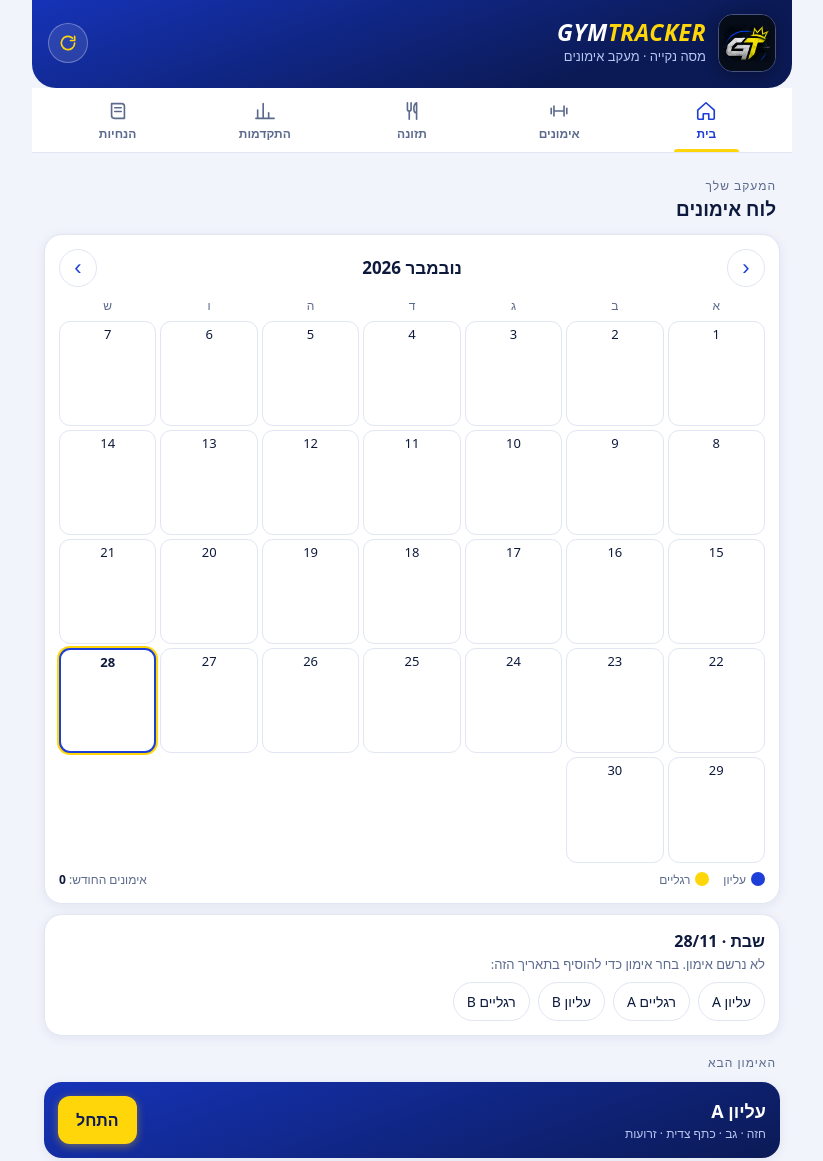
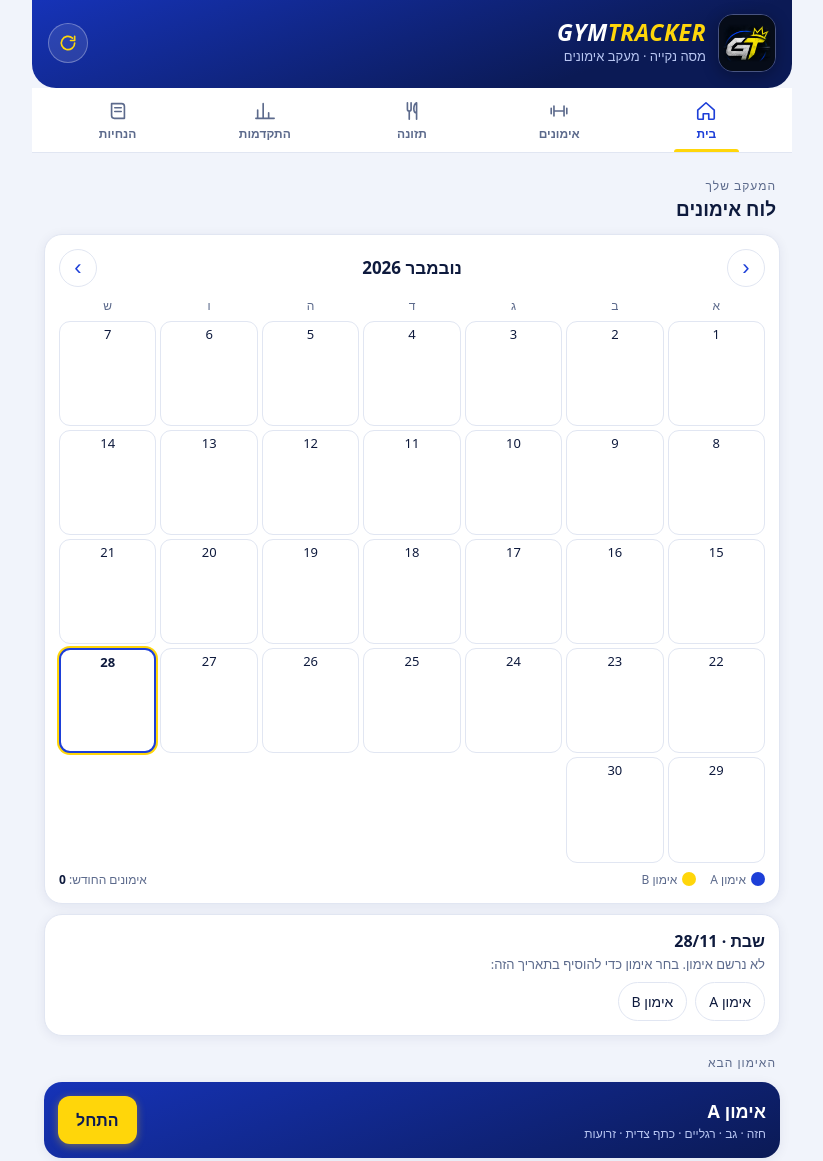
Before and after one commit to adamovad/gym-tracker, a plain HTML site: page index.html in a window 1280 px wide. Shown: the top 1161 px of the page, without its empty margins (228-1051 px from the left). Drawn offline with Linux system fonts and the light colour scheme.

Commit message:
Two full workouts A and B (incl. legs), keep legacy sessions
Co-Authored-By: Claude Sonnet 5.5 <noreply@anthropic.com>
Claude-Session: https://claude.ai/code/session_012po2veaHWXj2U2rHDuZDuU

```diff
--- a/index.html
+++ b/index.html
@@ -142,7 +142,26 @@ input[type=date]{min-width:0;max-width:100%;-webkit-appearance:none;appearance:n
 <script>
 /* ===================== נתוני התוכנית ===================== */
 var DAYS=[
- {id:"d1",t:"יום 1 · עליון A",s:"חזה · גב · כתף צדית · זרועות",ex:[
+ {id:"A",t:"אימון A",n:"אימון A",c:"A",s:"חזה · גב · רגליים · כתף צדית · זרועות",nt:"שני אימונים, A ו־B, לסירוגין: A, B, A, B – 4 פעמים בשבוע. כל אימון כולל גם רגליים. הרגליים לא עבדו זמן רב, ולכן ברגליים נכנסים בהדרגה: בפעמים הראשונות RPE 6–7, בלי כשל, ו־2 סטים בכל תרגיל רגליים.",ex:[
+  {g:"A1",n:"לחיצת חזה במשקולות, ספסל משופע 30° בלבד",en:"Low incline dumbbell bench press (30 degrees)",s:4,r:"6–10",h:"טופ סט כבד 6–8, אחריו סטי ירידה 8–10. מרפקים ~45°."},
+  {g:"A2",n:"משיכה עליונה (פולי) באחיזה ניטרלית או רחבה",en:"Lat pulldown neutral grip",s:4,r:"6–10",h:"טופ סט כבד 6–8, אחריו ירידה 8–10. בלי נדנוד."},
+  {g:"B1",n:"לחיצת רגליים",en:"Leg press",s:3,r:"10–12",h:"טמפו איטי, בלי נעילה בסוף התנועה."},
+  {g:"B2",n:"כפיפת ברך בשכיבה / בישיבה (המסטרינג)",en:"Lying leg curl machine",s:3,r:"10–12",h:"טמפו איטי בירידה."},
+  {g:"C1",n:"לחיצת חזה במכונה, ישיבה (אחיזה ניטרלית אם יש)",en:"Seated machine chest press",s:3,r:"8–12",h:"נפח נוסף אחרי הלחיצה הכבדה. בלי לנעול מרפקים."},
+  {g:"C2",n:"הרמות צד במשקולות / בכבל",en:"Dumbbell lateral raise",s:3,r:"12–15",h:"עד גובה הכתף בלבד."},
+  {g:"D1",n:"פשיטת מרפק בכבל (פושדאון)",en:"Cable triceps rope pushdown",s:3,r:"10–15",h:"מרפקים צמודים לגוף."},
+  {g:"D2",n:"הרמות תאומים בעמידה",en:"Standing calf raise",s:3,r:"12–15",h:"טווח מלא, עצירה למעלה."},
+  {g:"E1",n:"כפיפת בטן במכונה (ישיבה)",en:"Seated ab crunch machine",s:3,r:"10–15",h:"מכווצים את הבטן ולא מושכים עם הידיים. נשימה החוצה בהתכווצות."}]},
+ {id:"B",t:"אימון B",n:"אימון B",c:"B",s:"חזה · גב · רגליים · כתף אחורית · זרועות",nt:"אותו עיקרון כמו אימון A: מתחלפים ביניהם, וגם כאן יש רגליים. ברגליים נשארים קלים בהתחלה (RPE 6–7, בלי כשל).",ex:[
+  {g:"A1",n:"לחיצת חזה במשקולות על ספסל שטוח (או מכונה)",en:"Flat dumbbell bench press",s:3,r:"6–10",h:"טופ סט כבד 6–8 חזרות, ואז ירידה."},
+  {g:"A2",n:"משיכה עליונה אחיזה צרה ניטרלית (או מתח בסיוע)",en:"Close grip neutral lat pulldown",s:3,r:"6–10",h:"אם המתח לא נוח לכתף – פולי."},
+  {g:"B1",n:"גובלט סקוואט עד ספסל גבוה (עומק קטן)",en:"Goblet box squat",s:3,r:"8–12",h:"משקל קל, RPE 6–7, טמפו איטי."},
+  {g:"B2",n:"גשר ישבן (על הרצפה, עם משקולת על האגן)",en:"Dumbbell glute bridge",s:3,r:"10–15",h:"עצירה של שנייה למעלה."},
+  {g:"C1",n:"חתירה נתמכת חזה (מכונה / משקולות)",en:"Chest supported row",s:3,r:"10–12",h:"הגב מוגן, הטכניקה נקייה."},
+  {g:"C2",n:"פרפר אחורי (כתף אחורית)",en:"Reverse pec deck rear delt fly",s:3,r:"12–15",h:"משקל קל, תנועה נקייה."},
+  {g:"D1",n:"כפיפת פטישים במשקולות",en:"Dumbbell hammer curl",s:3,r:"10–12",h:"בלי נדנוד."},
+  {g:"D2",n:"הרמת ברכיים בכיסא קפטן (בטן תחתונה)",en:"Captain's chair knee raise",s:3,r:"10–15",h:"נשענים על האמות, בלי נדנוד. אם אין כיסא קפטן – הרמת רגליים בשכיבה על ספסל."}]},
+ {id:"d1",t:"עליון A (קודם)",n:"עליון A (קודם)",c:"A",s:"חזה · גב · כתף צדית · זרועות",ex:[
   {g:"A1",n:"לחיצת חזה במשקולות, ספסל משופע 30° בלבד",en:"Low incline dumbbell bench press (30 degrees)",s:4,r:"6–10",h:"טופ סט כבד 6–8, אחריו סטי ירידה 8–10. מרפקים ~45°."},
   {g:"A2",n:"משיכה עליונה (פולי) באחיזה ניטרלית או רחבה",en:"Lat pulldown neutral grip",s:4,r:"6–10",h:"טופ סט כבד 6–8, אחריו ירידה 8–10. בלי נדנוד."},
   {g:"B1",n:"לחיצת חזה במכונה, ישיבה (אחיזה ניטרלית אם יש)",en:"Seated machine chest press",s:3,r:"8–12",h:"נפח נוסף אחרי הלחיצה הכבדה. בלי לנעול מרפקים."},
@@ -152,7 +171,7 @@ var DAYS=[
   {g:"D1",n:"פרפר בכבל או במכונה (חזה)",en:"Cable chest fly",s:2,r:"12–15",h:"טווח נוח בלי מתיחה קיצונית של הכתף, מרפק מעט כפוף."},
   {g:"D2",n:"כפיפת פטישים במשקולות",en:"Dumbbell hammer curl",s:3,r:"10–12",h:"בלי נדנוד."},
   {g:"E1",n:"כפיפת בטן במכונה (ישיבה)",en:"Seated ab crunch machine",s:3,r:"10–15",h:"עם משקל שמאתגר: מכווצים את הבטן ולא מושכים עם הידיים. נשימה החוצה בהתכווצות. מבצעים בישיבה."}]},
- {id:"d2",t:"יום 2 · רגליים A",s:"רגליים · ישבן · ליבה",nt:"אימון רגליים פשוט, על מכונות. הרגליים לא עבדו זמן רב, ולכן נכנסים בהדרגה: באימוני הרגליים הראשונים RPE 6–7, בלי כשל, ומספיקים 2 סטים בכל תרגיל. כאבי שרירים ביום 2–3 הם צפויים ולא סיבה לדלג על האימון הבא. חימום של 5 דק׳ באופניים או בהליכה הוא חלק מהאימון.",ex:[
+ {id:"d2",t:"רגליים A (קודם)",n:"רגליים A (קודם)",c:"A",s:"רגליים · ישבן · ליבה",nt:"אימון רגליים פשוט, על מכונות. הרגליים לא עבדו זמן רב, ולכן נכנסים בהדרגה: באימוני הרגליים הראשונים RPE 6–7, בלי כשל, ומספיקים 2 סטים בכל תרגיל. כאבי שרירים ביום 2–3 הם צפויים ולא סיבה לדלג על האימון הבא. חימום של 5 דק׳ באופניים או בהליכה הוא חלק מהאימון.",ex:[
   {n:"לחיצת רגליים",en:"Leg press",s:3,r:"10–12",h:"טמפו איטי, בלי נעילה בסוף התנועה."},
   {n:"גשר ישבן (על הרצפה, עם משקולת על האגן)",en:"Dumbbell glute bridge",s:3,r:"10–15",h:"עצירה של שנייה למעלה. מעלים משקל כשכל הסטים נקיים."},
   {n:"כפיפת ברך בשכיבה / בישיבה (המסטרינג)",en:"Lying leg curl machine",s:3,r:"10–12",h:"טמפו איטי בירידה."},
@@ -160,7 +179,7 @@ var DAYS=[
   {n:"הרמות תאומים בעמידה",en:"Standing calf raise",s:3,r:"12–15",h:"טווח מלא, עצירה למעלה."},
   {n:"פלאנק",en:"Plank",s:3,r:"30–45 שנ׳",h:"גוף ישר, בלי שקיעה בגב. אפשר לרשום שניות במקום חזרות."},
   {n:"דד־באג",en:"Dead bug exercise",s:3,r:"10 לצד",h:"הגב התחתון צמוד לרצפה, תנועה איטית."}]},
- {id:"d3",t:"יום 3 · עליון B",s:"חזה · גב · כתף אחורית · זרועות",ex:[
+ {id:"d3",t:"עליון B (קודם)",n:"עליון B (קודם)",c:"B",s:"חזה · גב · כתף אחורית · זרועות",ex:[
   {g:"A1",n:"לחיצת חזה במכונה / משקולות על ספסל שטוח",en:"Flat dumbbell bench press",s:4,r:"6–10",h:"טופ סט כבד 6–8 חזרות, ואז ירידה."},
   {g:"A2",n:"משיכה עליונה אחיזה צרה ניטרלית (או מתח בסיוע)",en:"Close grip neutral lat pulldown",s:3,r:"6–10",h:"אם המתח לא נוח לכתף – פולי."},
   {g:"B1",n:"לחיצת חזה משופעת במכונה או בסמית׳ (זווית נמוכה)",en:"Low incline smith machine press",s:3,r:"8–12",h:"זווית של עד 30°, לא יותר."},
@@ -170,7 +189,7 @@ var DAYS=[
   {g:"D1",n:"קרוס־אובר בכבל, מגבוה למטה (חזה תחתון)",en:"High to low cable crossover",s:2,r:"12–15",h:"מרפקים מעט כפופים, הידיים נפגשות מול הבטן התחתונה."},
   {g:"D2",n:"סופר־סט: כפיפת מרפק בכבל + פשיטת מרפק בחבל",en:"Cable biceps curl",s:3,r:"10–15",h:"בלי מנוחה בין שני התרגילים, מנוחה 90 שנ׳ אחרי הזוג."},
   {g:"E1",n:"הרמת ברכיים בכיסא קפטן (בטן תחתונה)",en:"Captain's chair knee raise",s:3,r:"10–15",h:"נשענים על האמות, בלי נדנוד. מרימים את האגן מעט בסוף התנועה. אם אין כיסא קפטן, אפשר הרמת רגליים שכיבה על ספסל."}]},
- {id:"d4",t:"יום 4 · רגליים B",s:"ישבן · ירך אחורית · ליבה",nt:"אימון קצר וקל יותר מיום 2: משקל קל, RPE 6–7. בהתחלה 2 סטים בכל תרגיל, ואם עברת את יום 2 בקלות – מוסיפים סט.",ex:[
+ {id:"d4",t:"רגליים B (קודם)",n:"רגליים B (קודם)",c:"B",s:"ישבן · ירך אחורית · ליבה",nt:"אימון קצר וקל יותר מיום 2: משקל קל, RPE 6–7. בהתחלה 2 סטים בכל תרגיל, ואם עברת את יום 2 בקלות – מוסיפים סט.",ex:[
   {n:"גובלט סקוואט עד ספסל גבוה (עומק קטן)",en:"Goblet box squat",s:2,r:"8–12",h:"משקל קל, RPE 6–7, טמפו איטי. מטרתו תנועה ולא עומס."},
   {n:"גשר ישבן חד־רגלי",en:"Single leg glute bridge",s:3,r:"10 לצד",h:"אפשר גם עם משקולת על האגן."},
   {n:"כפיפת ברך בישיבה",en:"Seated leg curl machine",s:3,r:"12–15",h:"אחרי יום 2 – אפשר להפחית משקל."},
@@ -282,9 +301,11 @@ function renderNav(){
 function dayName(d){return ["יום ראשון","יום שני","יום שלישי","יום רביעי","יום חמישי","יום שישי","שבת"][new Date(d+"T12:00:00").getDay()]}
 function vWorkout(){
   var h=bkNudge()+'<div class="card"><div class="row"><div style="flex:1"><label class="f" style="margin-top:0">תאריך האימון</label><input type="date" value="'+UI.wdate+'" data-wdate="1"></div></div></div>';
+  if(UI.day>=2&&!hasData(S.w[UI.wdate+"|"+DAYS[UI.day].id]))UI.day=0;
   h+='<div class="seg">'+DAYS.map(function(d,i){
     var done=hasData(S.w[UI.wdate+"|"+d.id]);
-    return '<button class="'+(UI.day===i?'on':'')+'" data-day="'+i+'"><span>'+d.t.split(" · ")[1]+'</span>'+(done?'<em>✓</em>':'')+'</button>'}).join("")+'</div>';
+    if(i>=2&&!done)return '';
+    return '<button class="'+(UI.day===i?'on':'')+'" data-day="'+i+'"><span>'+d.n+'</span>'+(done?'<em>✓</em>':'')+'</button>'}).join("")+'</div>';
   var D=DAYS[UI.day], rec=peek(UI.wdate,D.id);
   if(UI.sub&&UI.sub.indexOf(UI.wdate+"_"+UI.day+"_")!==0)UI.sub=null;
   h+=exList()+'<div class="card"><h2>'+D.t+'</h2><div class="small" style="margin:-2px 0 6px">'+D.s+'</div>';
@@ -475,9 +496,9 @@ function barChart(dates,sets){
 }
 function sessionsOn(date){var a=[];DAYS.forEach(function(D,i){if(hasData(S.w[date+"|"+D.id]))a.push(i)});return a}
 function nextWorkout(){
-  var best="",bi=-1;
-  Object.keys(S.w).forEach(function(k){var p=k.split("|");if(hasData(S.w[k])&&p[0]>=best){var i=DAYS.map(function(d){return d.id}).indexOf(p[1]);if(i>=0&&(p[0]>best||i>bi)){best=p[0];bi=i}}});
-  return (bi+1)%DAYS.length;
+  var best="",c="";
+  Object.keys(S.w).forEach(function(k){var p=k.split("|");if(hasData(S.w[k])&&p[0]>=best){var D=DAYS.filter(function(d){return d.id===p[1]})[0];if(D){best=p[0];c=D.c}}});
+  return c==="A"?1:0;
 }
 var MON=["ינואר","פברואר","מרץ","אפריל","מאי","יוני","יולי","אוגוסט","ספטמבר","אוקטובר","נובמבר","דצמבר"];
 function pad(n){return (n<10?"0":"")+n}
@@ -488,12 +509,12 @@ function vCal(){
   for(var i=0;i<first;i++)h+='<div></div>';
   for(var d=1;d<=n;d++){
     var date=Y+"-"+pad(M+1)+"-"+pad(d),ss=sessionsOn(date);cnt+=ss.length;
-    h+='<button class="cd'+(ss.length?' has':'')+(date===t?' today':'')+(date===UI.cd?' sel':'')+'" data-cd="'+date+'"><span>'+d+'</span><span class="m">'+ss.map(function(i){return '<i class="'+(i%2?'lo':'up')+'">'+(i<2?"A":"B")+'</i>'}).join("")+'</span></button>';
+    h+='<button class="cd'+(ss.length?' has':'')+(date===t?' today':'')+(date===UI.cd?' sel':'')+'" data-cd="'+date+'"><span>'+d+'</span><span class="m">'+ss.map(function(i){return '<i class="'+(DAYS[i].c==="A"?'up':'lo')+'">'+DAYS[i].c+'</i>'}).join("")+'</span></button>';
   }
-  h+='</div><div class="leg"><span><i style="background:var(--blue)"></i>עליון</span><span><i style="background:var(--acc)"></i>רגליים</span><span style="margin-right:auto">אימונים החודש: <b style="color:var(--ink)">'+cnt+'</b></span></div></div>';
+  h+='</div><div class="leg"><span><i style="background:var(--blue)"></i>אימון A</span><span><i style="background:var(--acc)"></i>אימון B</span><span style="margin-right:auto">אימונים החודש: <b style="color:var(--ink)">'+cnt+'</b></span></div></div>';
   var ss=sessionsOn(UI.cd);
   h+='<div class="card"><b>'+dayName(UI.cd)+' · '+fmtD(UI.cd)+'</b><div class="small" style="margin:2px 0 8px">'+(ss.length?'בוצע בתאריך הזה. אפשר לפתוח, לערוך או להוסיף אימון:':'לא נרשם אימון. בחר אימון כדי להוסיף בתאריך הזה:')+'</div><div class="row">'+
-    DAYS.map(function(D,i){var on=ss.indexOf(i)>=0;return '<button class="pill'+(on?' on':'')+'" data-open="'+UI.cd+'_'+i+'">'+D.t.split(" · ")[1]+(on?' ✓':'')+'</button>'}).join("")+'</div></div>';
+    DAYS.map(function(D,i){var on=ss.indexOf(i)>=0;if(i>=2&&!on)return '';return '<button class="pill'+(on?' on':'')+'" data-open="'+UI.cd+'_'+i+'">'+D.n+(on?' ✓':'')+'</button>'}).join("")+'</div></div>';
   return h;
 }
 function vHome(){
@@ -503,7 +524,7 @@ function vHome(){
   var h=bkNudge();
   h+='<div class="sec"><small>המעקב שלך</small><b>לוח אימונים</b></div>'+vCal();
   var D=DAYS[nx];
-  h+='<div class="sec"><small>האימון הבא</small></div><div class="card next"><div><b>'+D.t.split(" · ")[1]+'</b><small>'+D.s+'</small></div><button class="btn" data-open="'+t+'_'+nx+'">התחל</button></div>';
+  h+='<div class="sec"><small>האימון הבא</small></div><div class="card next"><div><b>'+D.n+'</b><small>'+D.s+'</small></div><button class="btn" data-open="'+t+'_'+nx+'">התחל</button></div>';
   h+='<div class="sec"><small>השבוע שלך</small><b>סטים שבוצעו</b></div><div class="card" style="padding:12px 10px 6px">'+barChart(dates,st.sets)+'</div>';
   var dayTot=st.sets[t]||0,weekTot=0;Object.keys(st.sets).forEach(function(k){weekTot+=st.sets[k]});
   h+='<div class="sec"><small>הביצועים שלך</small><b>סיכום שבועי</b></div><div class="card perf"><div class="kv">'+
--- a/sw.js
+++ b/sw.js
@@ -1,4 +1,4 @@
-const CACHE="gym-tracker-v13";
+const CACHE="gym-tracker-v14";
 const FILES=["./","index.html","manifest.webmanifest","icon-192.png","icon-512.png","apple-touch-icon.png","logo-emblem.png"];
 self.addEventListener("install",e=>{e.waitUntil(caches.open(CACHE).then(c=>c.addAll(FILES)).then(()=>self.skipWaiting()))});
 self.addEventListener("activate",e=>{e.waitUntil(caches.keys().then(k=>Promise.all(k.filter(x=>x!==CACHE).map(x=>caches.delete(x)))).then(()=>self.clients.claim()))});
```
